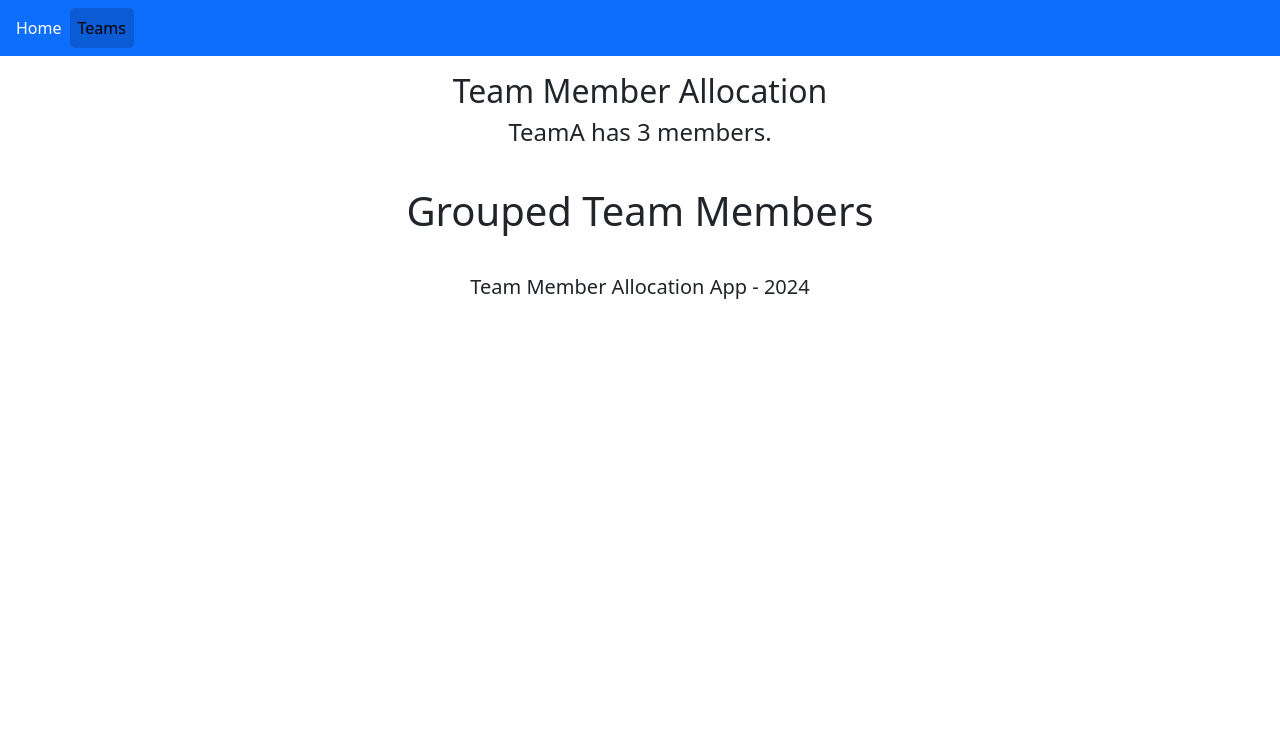
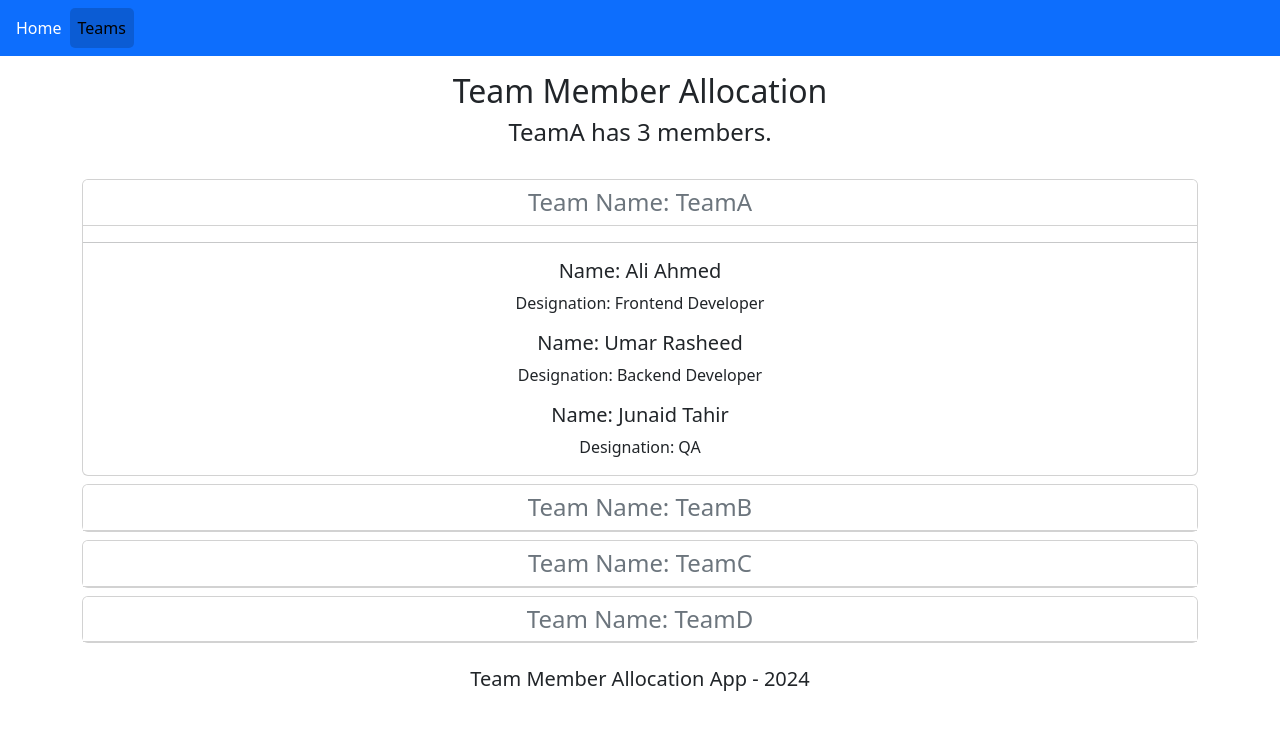
Before and after one commit to tombstone-10/team-member-allocation, a React (Vite) app: page /GroupedTeamMembers in a window 1280 px wide. Shown: the top 730 px of the page. Built offline with nearby package versions, Linux system fonts and the light colour scheme.

Commit message:
Teams Component
Code abstraction.

```diff
--- a/src/components/Employees.jsx
+++ b/src/components/Employees.jsx
@@ -1,5 +1,6 @@
 import maleProfile from "../images/male.png";
 import femaleProfile from "../images/female.png";
+import Teams from "./Teams";
 
 const Employees = ({
   employees,
@@ -11,16 +12,10 @@
     <main className="container">
       <div className="row justify-content-center mt-3 mb-3">
         <div className="col-6">
-          <select
-            className="form-select form-select-lg"
-            value={selectedTeam}
-            onChange={handleTeamSelectionChange}
-          >
-            <option value="TeamA">TeamA</option>
-            <option value="TeamB">TeamB</option>
-            <option value="TeamC">TeamC</option>
-            <option value="TeamD">TeamD</option>
-          </select>
+          <Teams
+            selectedTeam={selectedTeam}
+            handleTeamSelectionChange={handleTeamSelectionChange}
+          />
         </div>
       </div>
       <div className="row justify-content-center mt-3 mb-3">
--- a/src/components/GroupedTeamMembers.jsx
+++ b/src/components/GroupedTeamMembers.jsx
@@ -3,15 +3,98 @@
 const GroupedTeamMembers = ({ employees, selectedTeam, setTeam }) => {
   const [groupedEmployees, setGroupedData] = useState(groupTeamMembers());
 
-  function groupTeamMembers() {}
+  function groupTeamMembers() {
+    var teams = [];
+
+    var teamAMembers = employees.filter(
+      (employee) => employee.teamName === "TeamA"
+    );
+    var teamA = {
+      team: "TeamA",
+      members: teamAMembers,
+      collapsed: selectedTeam === "TeamA" ? false : true,
+    };
+    teams.push(teamA);
+
+    var teamBMembers = employees.filter(
+      (employee) => employee.teamName === "TeamB"
+    );
+    var teamB = {
+      team: "TeamB",
+      members: teamBMembers,
+      collapsed: selectedTeam === "TeamB" ? false : true,
+    };
+    teams.push(teamB);
+
+    var teamCMembers = employees.filter(
+      (employee) => employee.teamName === "TeamC"
+    );
+    var teamC = {
+      team: "TeamC",
+      members: teamCMembers,
+      collapsed: selectedTeam === "TeamC" ? false : true,
+    };
+    teams.push(teamC);
+
+    var teamDMembers = employees.filter(
+      (employee) => employee.teamName === "TeamD"
+    );
+    var teamD = {
+      team: "TeamD",
+      members: teamDMembers,
+      collapsed: selectedTeam === "TeamD" ? false : true,
+    };
+    teams.push(teamD);
+
+    return teams;
+  }
+
+  function handleTeamClick(event) {
+    var transformedGroupData = groupedEmployees.map((groupedData) =>
+      groupedData.team === event.currentTarget.id
+        ? { ...groupedData, collapsed: !groupedData.collapsed }
+        : groupedData
+    );
+
+    setGroupedData(transformedGroupData);
+    setTeam(event.currentTarget.id);
+  }
 
   return (
     <main className="container">
-      <div className="row justify-content-center mt-3 mb-4">
-        <div className="col-8">
-          <h1 className="mt-2">Grouped Team Members</h1>
-        </div>
-      </div>
+      {groupedEmployees.map((item) => {
+        return (
+          <div
+            key={item.team}
+            className="card mt-2"
+            style={{ cursor: "pointer" }}
+          >
+            <h4
+              id={item.team}
+              className="card-header text-secondary bg-white"
+              onClick={handleTeamClick}
+            >
+              Team Name: {item.team}
+            </h4>
+            <div
+              id={"collapse_" + item.team}
+              className={item.collapsed === true ? "collapse" : ""}
+            >
+              <hr />
+              {item.members.map((member) => {
+                return (
+                  <div className="mt-2">
+                    <h5 className="card-title mt-2">
+                      <span className="text-dark">Name: {member.fullName}</span>
+                    </h5>
+                    <p>Designation: {member.designation}</p>
+                  </div>
+                );
+              })}
+            </div>
+          </div>
+        );
+      })}
     </main>
   );
 };
--- /dev/null
+++ b/src/components/Teams.jsx
@@ -0,0 +1,16 @@
+const Teams = ({ selectedTeam, handleTeamSelectionChange }) => {
+  return (
+    <select
+      className="form-select form-select-lg"
+      value={selectedTeam}
+      onChange={handleTeamSelectionChange}
+    >
+      <option value="TeamA">TeamA</option>
+      <option value="TeamB">TeamB</option>
+      <option value="TeamC">TeamC</option>
+      <option value="TeamD">TeamD</option>
+    </select>
+  );
+};
+
+export default Teams;
```
